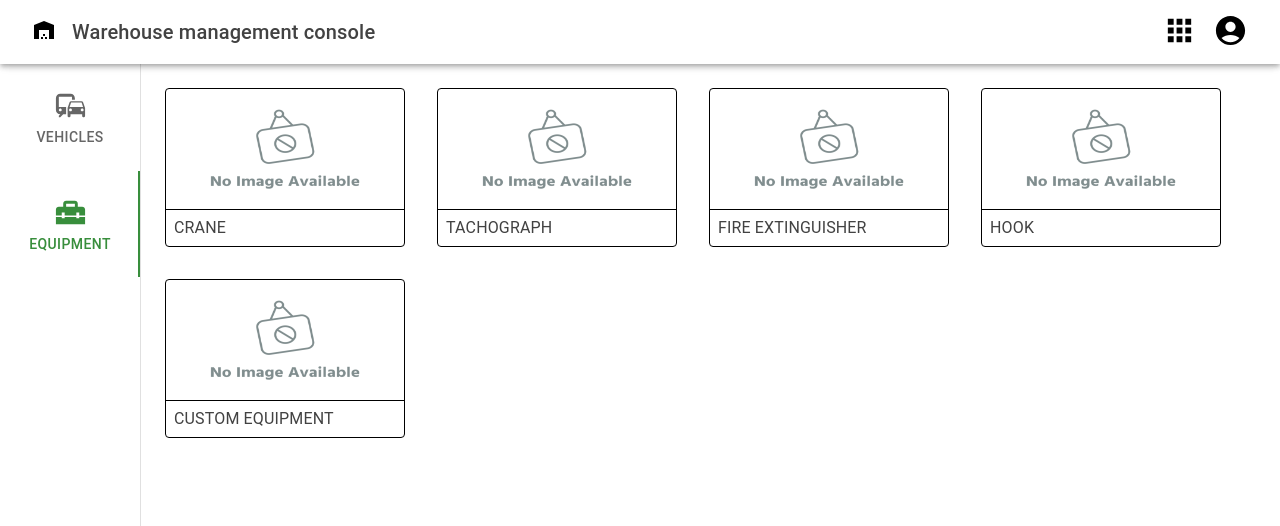
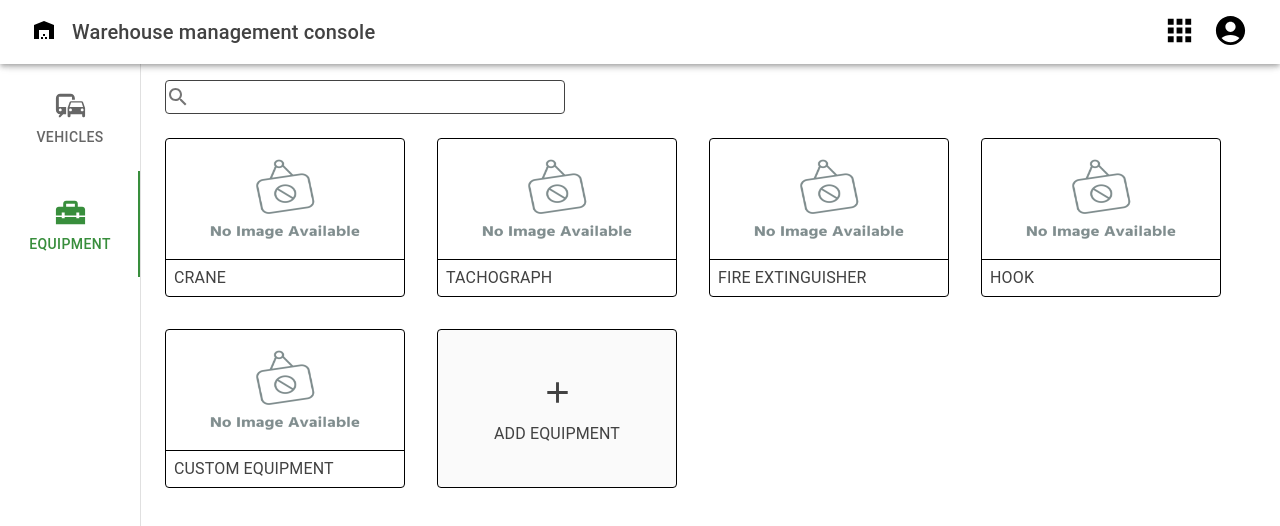
Before and after one commit to VasilisKalaitzis/vehicle-management, a React (Create React App) app: page / in a window 1280 px wide. Both pictures are taken after a click on the tab "EQUIPMENT". Shown: the top 526 px of the page. Built offline with nearby package versions, Linux system fonts and the light colour scheme.

Commit message:
feat(searchbar): add searchbar to the project

```diff
--- a/src/actions/equipmentActions.ts
+++ b/src/actions/equipmentActions.ts
@@ -25,8 +25,19 @@ export const fetchEquipment = (id: string) => {
   };
 };
 
-export const fetchEquipments = () => {
-  const payload = equipments.map((item) => ({ name: item.name, id: item.id }));
+export const fetchEquipments = (searchQuery?: string) => {
+  const filteredEquipments = searchQuery
+    ? equipments.filter(
+        (item) =>
+          item?.name
+            ?.toLocaleLowerCase()
+            .indexOf(searchQuery.toLocaleLowerCase()) > -1,
+      )
+    : equipments;
+  const payload = filteredEquipments.map((item) => ({
+    name: item.name,
+    id: item.id,
+  }));
   return {
     type: EquipmentActionTypes.FETCH_EQUIPMENTS,
     payload,
--- a/src/actions/vehicleActions.ts
+++ b/src/actions/vehicleActions.ts
@@ -25,8 +25,19 @@ export const fetchVehicle = (id: string) => {
   };
 };
 
-export const fetchVehicles = () => {
-  const payload = vehicles.map((item) => ({ name: item.name, id: item.id }));
+export const fetchVehicles = (searchQuery?: string) => {
+  const filteredVehicles = searchQuery
+    ? vehicles.filter(
+        (item) =>
+          item?.name
+            ?.toLocaleLowerCase()
+            .indexOf(searchQuery.toLocaleLowerCase()) > -1,
+      )
+    : vehicles;
+  const payload = filteredVehicles.map((item) => ({
+    name: item.name,
+    id: item.id,
+  }));
   return {
     type: VehicleActionTypes.FETCH_VEHICLES,
     payload,
--- a/src/components/App.tsx
+++ b/src/components/App.tsx
@@ -14,7 +14,7 @@ const MainBody = styled(Grid)({
   flexGrow: 1,
   marginTop: `${TOP_BAR_HEIGHT}px`,
   boxSizing: "border-box",
-  flexWrap: 'nowrap',
+  flexWrap: "nowrap",
 });
 
 const App: React.FC = () => {
@@ -48,7 +48,7 @@ const App: React.FC = () => {
           value={activeTab}
           onChange={handleTabChange}
           aria-label="warehouse categories"
-          sx={{ borderRight: 1, borderColor: "divider", minWidth: '140px' }}
+          sx={{ borderRight: 1, borderColor: "divider", minWidth: "140px" }}
         >
           {warehouseCategories.map((category) => (
             <Tab
--- /dev/null
+++ b/src/components/common/ActionTile.tsx
@@ -0,0 +1,47 @@
+import React, { ReactElement } from "react";
+import { Box, Button, Typography } from "@mui/material";
+
+interface TabPanelProps {
+  id: string;
+  icon?: ReactElement;
+  label: string;
+  onClick: (id?: string) => void;
+}
+
+const ActionTile = (props: TabPanelProps) => {
+  const { id, icon, label, onClick } = props;
+
+  return (
+    <Button
+      disableElevation
+      disableRipple
+      disableFocusRipple
+      sx={(theme) => ({
+        height: "auto",
+        width: "240px",
+        display: "block",
+        border: "1px solid black",
+        p: 0,
+        m: 2,
+        backgroundColor: theme.palette.grey[50],
+      })}
+      onClick={() => onClick(id)}
+    >
+      <Box
+        display="flex"
+        justifyContent="center"
+        alignItems="center"
+        flexDirection="column"
+        height="156px"
+        width="100%"
+      >
+        <Box p="4px" color={(theme) => theme.palette.info.main}>
+          {icon}
+        </Box>
+        <Typography>{label}</Typography>
+      </Box>
+    </Button>
+  );
+};
+
+export default ActionTile;
--- a/src/components/common/ItemTile.tsx
+++ b/src/components/common/ItemTile.tsx
@@ -1,3 +1,4 @@
+import React from "react";
 import { Box, Button, Typography } from "@mui/material";
 
 interface TabPanelProps {
--- /dev/null
+++ b/src/components/common/Searchbar.tsx
@@ -0,0 +1,39 @@
+import React from "react";
+import { InputAdornment, InputBase } from "@mui/material";
+import { Search } from "@mui/icons-material";
+
+interface SearchbarProps {
+  onChange: (id: string) => void;
+}
+
+const Searchbar = ({ onChange }: SearchbarProps) => {
+  // Create a timer ID to keep track of the setTimeout
+  let timerId: NodeJS.Timeout;
+
+  const handleChange = (event: React.ChangeEvent<HTMLInputElement>) => {
+    const newValue = event.target.value;
+    // Clear any previous timer and set a new one
+    clearTimeout(timerId);
+    timerId = setTimeout(() => {
+      // Call onChange after 1000 milliseconds (1 second)
+      onChange(newValue);
+    }, 500);
+  };
+  return (
+    <InputBase
+      sx={(theme) => ({
+        minWidth: "400px",
+        border: `1px solid ${theme.palette.info.main}`,
+        borderRadius: "4px",
+      })}
+      onChange={handleChange}
+      startAdornment={
+        <InputAdornment position="start">
+          <Search />
+        </InputAdornment>
+      }
+    />
+  );
+};
+
+export default Searchbar;
--- a/src/components/common/TabPanel.tsx
+++ b/src/components/common/TabPanel.tsx
@@ -17,11 +17,7 @@ const TabPanel = (props: TabPanelProps) => {
       aria-labelledby={`vertical-tab-${index}`}
       {...other}
     >
-      {value === index && (
-        <Box p={1} >
-          {children}
-        </Box>
-      )}
+      {value === index && <Box p={1}>{children}</Box>}
     </div>
   );
 };
--- a/src/components/equipment/Equipment.tsx
+++ b/src/components/equipment/Equipment.tsx
@@ -1,27 +1,47 @@
 import ItemTile from "../common/ItemTile";
-import { RootState } from '../../store';
-import { useSelector, useDispatch } from 'react-redux';
-import { fetchEquipments } from '../../actions/equipmentActions';
-import { useEffect } from "react";
+import { RootState } from "../../store";
+import { useSelector, useDispatch } from "react-redux";
+import { fetchEquipments } from "../../actions/equipmentActions";
+import { useEffect, useState } from "react";
 import { Box } from "@mui/material";
+import ActionTile from "../common/ActionTile";
+import { Add } from "@mui/icons-material";
+import Searchbar from "../common/Searchbar";
 
 const Equipment = () => {
   const dispatch = useDispatch();
-  const { equipmentList } = useSelector<RootState, EquipmentState>((state) => state.equipment);
-  const onClick = (id: string) => {
-
-  };
+  const { equipmentList } = useSelector<RootState, EquipmentState>(
+    (state) => state.equipment,
+  );
+  const [searchQuery, setSearchQuery] = useState("");
+  const onClick = (id: string) => {};
+  const handleAddEquipment = () => {};
   useEffect(() => {
-    dispatch(fetchEquipments());
-  }, [dispatch]);
+    dispatch(fetchEquipments(searchQuery));
+  }, [dispatch, searchQuery]);
   return (
+    <Box width="100%">
+      <Box p="8px 16px">
+        {" "}
+        <Searchbar onChange={setSearchQuery} />{" "}
+      </Box>
       <Box display="flex" flexWrap="wrap">
-      {equipmentList.map((equipment) => <ItemTile
+        {equipmentList.map((equipment) => (
+          <ItemTile
+            key={`vehicle-list-key${equipment.id}`}
             onClick={onClick}
             id={equipment.id}
             label={equipment.name}
             image={require("../../temp/default_image.png")}
-      />)}
+          />
+        ))}
+        <ActionTile
+          label="Add Equipment"
+          icon={<Add fontSize="large" />}
+          id="addEquipment"
+          onClick={handleAddEquipment}
+        />
+      </Box>
     </Box>
   );
 };
--- a/src/components/vehicles/Vehicles.tsx
+++ b/src/components/vehicles/Vehicles.tsx
@@ -1,27 +1,48 @@
+import { useEffect, useState } from "react";
+import { Add } from "@mui/icons-material";
 import ItemTile from "../common/ItemTile";
-import { RootState } from '../../store';
-import { useSelector, useDispatch } from 'react-redux';
-import { fetchVehicles } from '../../actions/vehicleActions';
-import { useEffect } from "react";
+import { RootState } from "../../store";
+import { useSelector, useDispatch } from "react-redux";
+import { fetchVehicles } from "../../actions/vehicleActions";
 import { Box } from "@mui/material";
+import ActionTile from "../common/ActionTile";
+import Searchbar from "../common/Searchbar";
 
 const Vehicles = () => {
   const dispatch = useDispatch();
-  const { vehicleList } = useSelector<RootState, VehicleState>((state) => state.vehicle);
-  const onClick = (id: string) => {
+  const { vehicleList } = useSelector<RootState, VehicleState>(
+    (state) => state.vehicle,
+  );
+  const [searchQuery, setSearchQuery] = useState("");
+  const onClick = (id: string) => {};
 
-  };
+  const handleAddVehicle = () => {};
   useEffect(() => {
-    dispatch(fetchVehicles());
-  }, [dispatch]);
+    dispatch(fetchVehicles(searchQuery));
+  }, [dispatch, searchQuery]);
   return (
+    <Box width="100%">
+      <Box p="8px 16px">
+        {" "}
+        <Searchbar onChange={setSearchQuery} />{" "}
+      </Box>
       <Box display="flex" flexWrap="wrap">
-      {vehicleList.map((vehicle) => <ItemTile
+        {vehicleList.map((vehicle) => (
+          <ItemTile
+            key={`vehicle-list-key${vehicle.id}`}
             onClick={onClick}
             id={vehicle.id}
             label={vehicle.name}
             image={require("../../temp/default_image.png")}
-      />)}
+          />
+        ))}
+        <ActionTile
+          label="Add Vehicle"
+          icon={<Add fontSize="large" />}
+          id="addVehicle"
+          onClick={handleAddVehicle}
+        />
+      </Box>
     </Box>
   );
 };
--- a/src/theme/index.ts
+++ b/src/theme/index.ts
@@ -6,6 +6,9 @@ export const theme = createTheme({
     primary: {
       main: green[700],
     },
+    info: {
+      main: grey[800],
+    },
   },
   typography: {
     allVariants: {
```
Also changed, not shown: 1 other file (tests, documents, lock files or other folders). Lines whose indentation alone changed are shown as unchanged.
